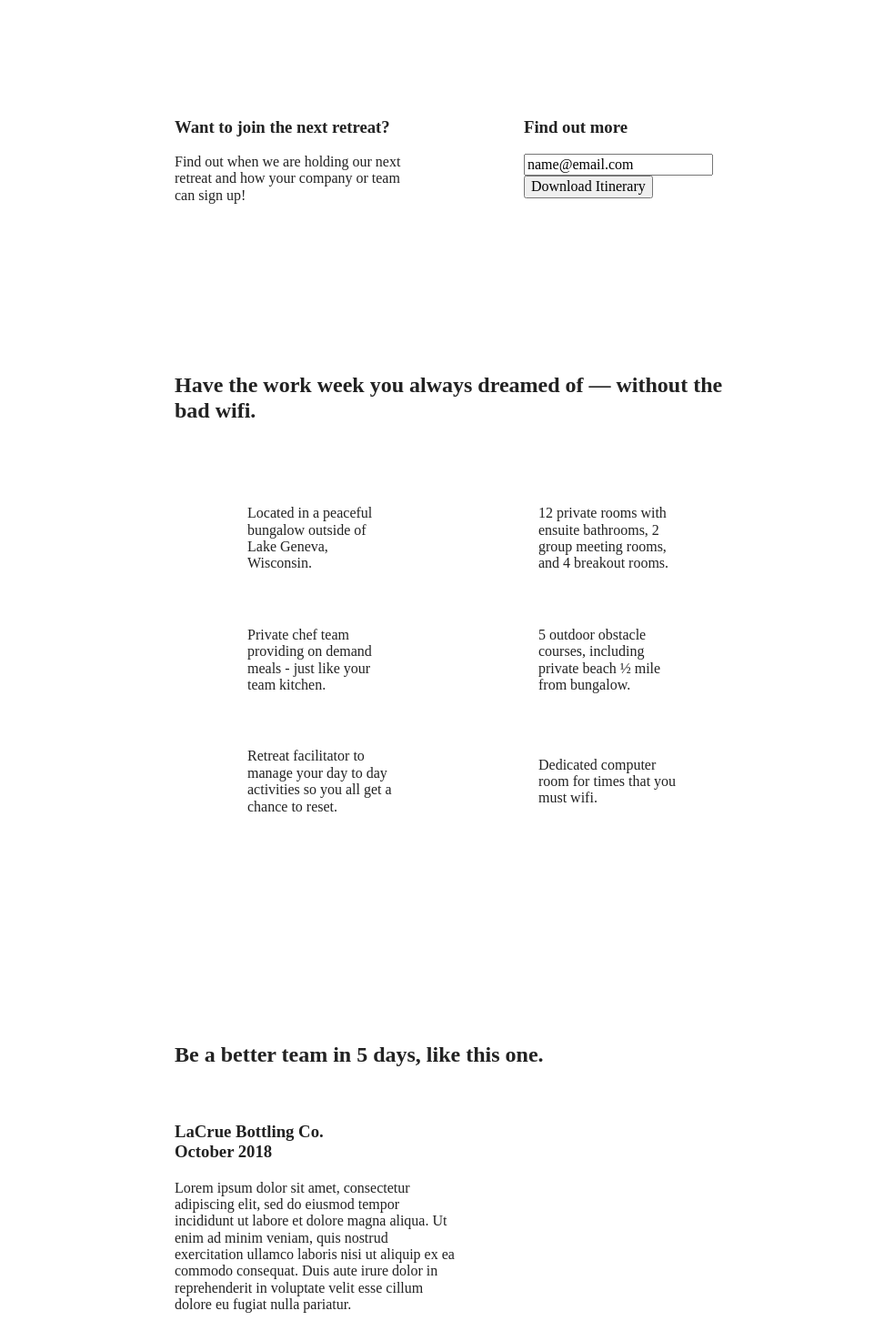
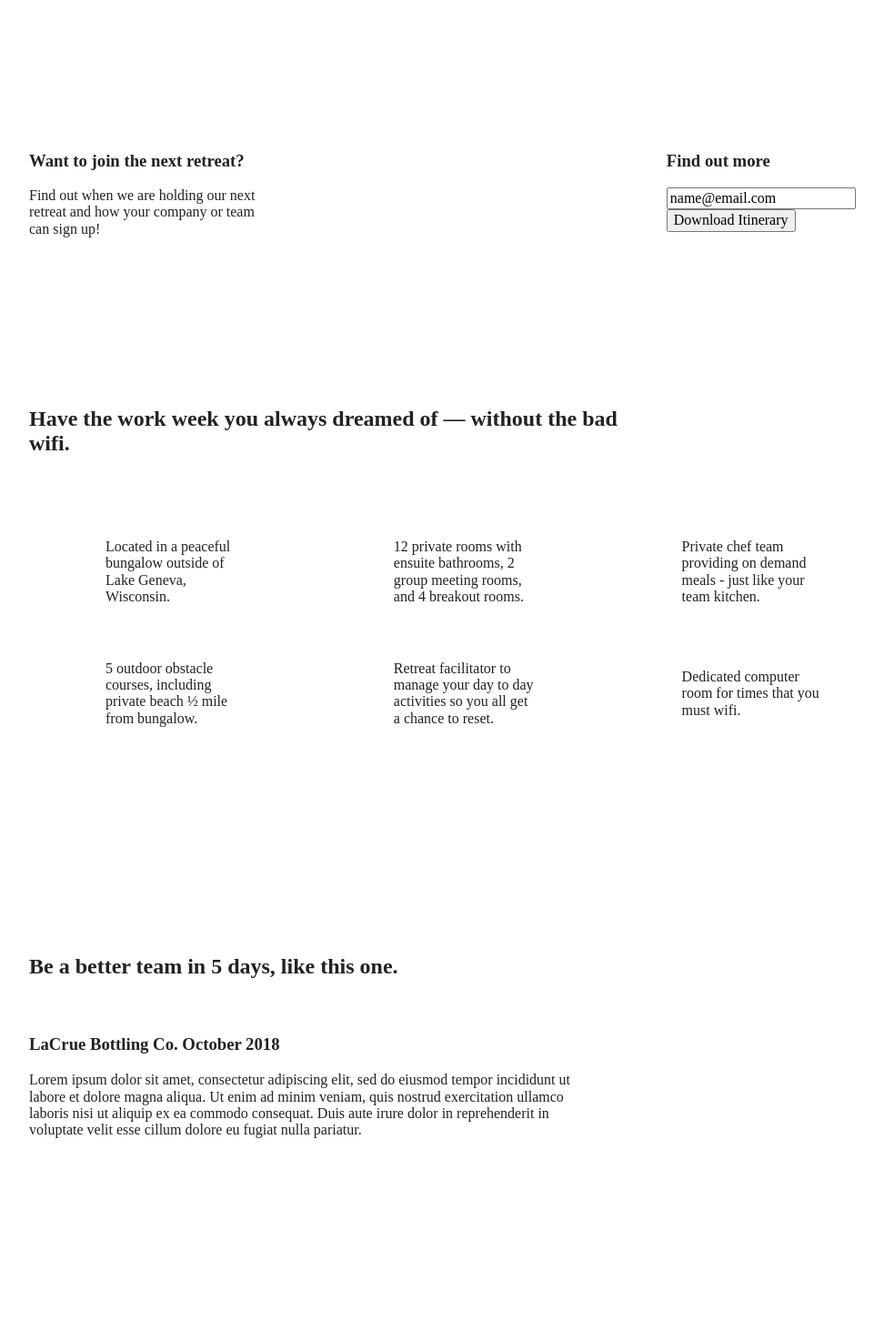
Before and after one commit to achristaldi/206-unplugged, a website built with Parcel: page index.html in a window 1280 px wide. Shown: the part 336-1799 px from the top of the page at 91% size, without its empty margins (128-1100 px from the left). Built offline with nearby package versions, Linux system fonts and the light colour scheme.

Commit message:
Added desktop styles

```diff
--- a/css/main.css
+++ b/css/main.css
@@ -511,6 +511,68 @@ aside {
     }
   }
 
+  @media only screen and (min-width: 1200px) {
+    /* General styles */
+    .content-wrapper {
+      max-width: 960px;
+
+    }
+
+    /* Hero */
+    .hero-area h1 {
+      width: 55%;
+    }
+
+    aside .content-wrapper {
+      justify-content: space-between;
+    }
+
+    aside .content-wrapper .form-description,
+    aside .content-wrapper .form {
+      width: 27%;
+    }
+
+    /* Features */
+
+    .features h2 {
+      width: 71%;
+    }
+
+    .features article {
+      flex-basis: 33%;
+    }
+
+    /* Reviews */
+    .reviews article {
+      display: flex;
+      justify-content: space-between;
+      align-items: center;
+    }
+
+    .reviews article div {
+      width: 65%;
+    }
+
+/* ==========================================================================
+   About Page
+   ========================================================================== */
+    .mission h2,
+    .contact-section .content-wrapper h2 {
+        width: 72%
+    }
+
+/* ==========================================================================
+   FAQ Page
+   ========================================================================== */
+    .faq h2 {
+        width: 100%;
+    }
+
+}
+
+
+  }
+
 @media print,
 (-webkit-min-device-pixel-ratio: 1.25),
 (min-resolution: 1.25dppx),
```
